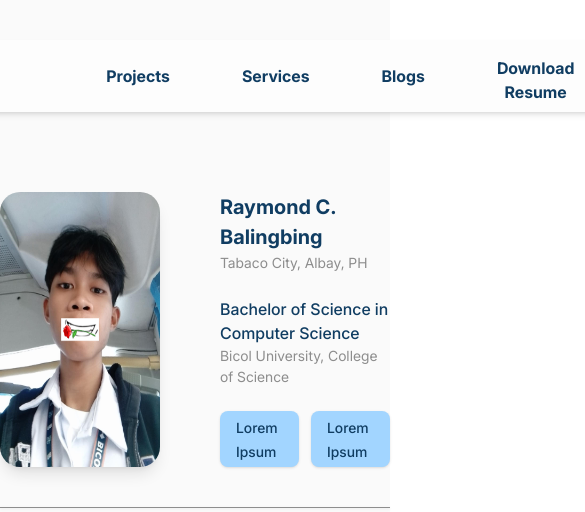
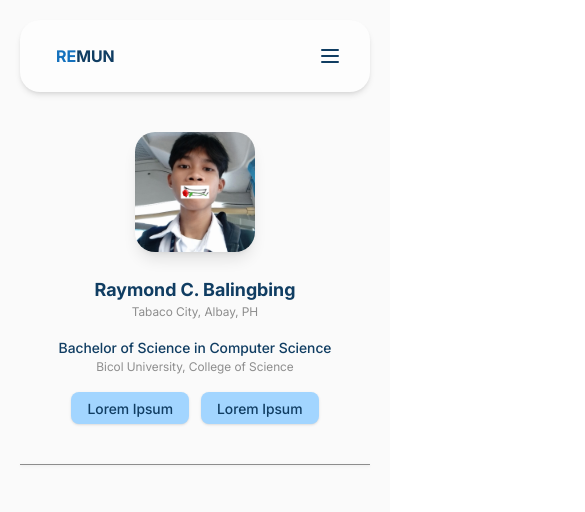
Before and after one commit to dev-remun/remun-portfolio, a React app: page / in a window 390 px wide. Shown: the top 512 px of the page, 585 px wide, since content can reach past the window. Built offline with nearby package versions, Linux system fonts and the light colour scheme; the HTML template or start-up script is replaced by a standard one.

Commit message:
REFACTOR: Responsive UI, FIX: Routing in the navigation bar

```diff
--- a/src/components/Navbar.jsx
+++ b/src/components/Navbar.jsx
@@ -2,37 +2,64 @@
 import Logo from "./Logo";
 import Button from "./Button";
 
-import navigateTo from "../utilities/pageNavigation";
 import { useNavigate } from "react-router-dom";
-import { useEffect } from "react";
 import { useState } from "react";
 
 const Navbar = () => {
 
     const navigate = useNavigate();
-    const [route, setRoute] = useState("");
 
-    useEffect(() => {
-        navigate({route})
-    }, []);
+    const [is_menu_open, setIsMenuOpen] = useState(false);
 
+    const handleNavigation = (path) => {
+        navigate(path);
+        setIsMenuOpen(false);
+    }
 
-    const testClick = () => {
-        setRoute
+    const handleDownload = () => {
+        console.log("Downloading resume...");
     }
 
     return(
-        <nav className="w-fit flex justify-center mt-[40px] mb-[80px] gap-[200px] px-[40px] py-[16px] bg-[#FDFDFD] rounded-[20px] shadow-md">
+        <nav className="relative w-full max-w-[880px] flex justify-between items-center mt-[20px] md:mt-[40px] mb-[40px] md:mb-[80px] px-[20px] md:px-[40px] py-[16px] bg-[#FDFDFD] rounded-[20px] shadow-md z-50">
             {/* Logo */}
-            <Logo onClickButton={testClick}/>
+            <Logo onClickButton={() => handleNavigation("/")}/>
+
+            {/* Humberger menu */}
+            <button
+                className="block md:hidden text-[#103D62] p-2"
+                onClick={() => setIsMenuOpen(!is_menu_open)} >
+
+                {is_menu_open ? (
+                // # close icon
+                    <svg className="w-6 h-6" fill="none" stroke="currentColor" viewBox="0 0 24 24">
+                        <path strokeLinecap="round" strokeLinejoin="round" strokeWidth="2" d="M6 18L18 6M6 6l12 12" />
+                    </svg>
+                ) : (
+                    // # hamburger icon
+                    <svg className="w-6 h-6" fill="none" stroke="currentColor" viewBox="0 0 24 24">
+                        <path strokeLinecap="round" strokeLinejoin="round" strokeWidth="2" d="M4 6h16M4 12h16M4 18h16" />
+                    </svg>
+                )}
+            </button>
 
             {/* Navigation Button */}
-            <div className="flex gap-[40px]">
-                <Button button_name={"Projects"} onClickButton={navigateTo("/projects")} />
-                <Button button_name={"Services"} onClickButton={navigateTo("/services")} />
-                <Button button_name={"Blogs"} onClickButton={testClick} />
-                <Button button_name={"Download Resume"} onClickButton={testClick} />
+            <div className="hidden md:flex gap-[40px]">
+                <Button button_name={"Projects"} onClickButton={() => handleNavigation("/projects")} />
+                <Button button_name={"Services"} onClickButton={() => handleNavigation("/services")} />
+                <Button button_name={"Blogs"} onClickButton={() => handleNavigation("/blogs")} />
+                <Button button_name={"Download Resume"} onClickButton={() => handleDownload()} />
             </div>
+
+            {/* Mobile dropdown menu */}
+            {is_menu_open && (
+                <div className="absolute top-[80px] left-0 w-full bg-[#FDFDFD] shadow-md rounded-[20px] flex flex-col p-[20px] gap-[10px] md:hidden">
+                    <Button button_name={"Projects"} onClickButton={() => handleNavigation("/projects")} />
+                    <Button button_name={"Services"} onClickButton={() => handleNavigation("/services")} />
+                    <Button button_name={"Blogs"} onClickButton={() => handleNavigation("/blogs")} />
+                    <Button button_name={"Download Resume"} onClickButton={() => handleDownload()} />
+                </div>
+            )}
 
         </nav>
     );
--- a/src/components/ProfileCard.jsx
+++ b/src/components/ProfileCard.jsx
@@ -2,20 +2,20 @@ import Tag from "./Tag";
 
 const ProfileCard = () => {
     return (
-        <div className="flex gap-x-[60px] max-w-[880px] w-full">
+        <div className="flex flex-col md:flex-row items-center md:items-start md:pl-[64px] text-center md:text-left gap-y-[24px] md:gap-y-0 gap-x-[60px] max-w-[880px] w-full px-[20px] md:px-0">
             {/* Profile Picture */}
-            <img src="/remun_pic_1.jpg" width={160} height={160} className="rounded-[20px] shadow-lg"/>
+            <img src="/remun_pic_1.jpg" className="w-[120px] md:w-[160px] h-[120px] md:h-[160px] rounded-[20px] shadow-lg object-cover" alt="Profile" />
 
             {/* Profile Information */}
-            <div className="flex flex-col justify-center gap-y-[24px]">
+            <div className="flex flex-col justify-center items-center md:items-start gap-y-[16px] md:gap-y-[24px]">
                 <div className="flex flex-col">
-                    <h1 className="font-[inter-bold] text-[#103D62] text-[20px]">Raymond C. Balingbing</h1>
-                    <p className="font-[inter-regular] text-[#8D8D8D] text-[14px]">Tabaco City, Albay, PH</p>
+                    <h1 className="font-[inter-bold] text-[#103D62] text-[18px] md:text-[20px]">Raymond C. Balingbing</h1>
+                    <p className="font-[inter-regular] text-[#8D8D8D] text-[12px] md:text-[14px]">Tabaco City, Albay, PH</p>
                 </div>
 
                 <div className="flex flex-col">
-                    <h2 className="font-[inter-medium] text-[#103D62] text-[16px]">Bachelor of Science in Computer Science</h2>
-                    <p className="font-[inter-regular] text-[#8D8D8D] text-[14px]">Bicol University, College of Science</p>
+                    <h2 className="font-[inter-medium] text-[#103D62] text-[14px] md:text-[16px]">Bachelor of Science in Computer Science</h2>
+                    <p className="font-[inter-regular] text-[#8D8D8D] text-[12px] md:text-[14px]">Bicol University, College of Science</p>
                 </div>
 
                 <div className="flex gap-x-[12px]">
--- a/src/pages/HomePage.jsx
+++ b/src/pages/HomePage.jsx
@@ -4,7 +4,7 @@ import ProfileCard from "../components/ProfileCard";
 
 const HomePage = () => {
     return (
-        <div className="flex flex-col items-center bg-[#FAFAFA] h-screen">
+        <div className="flex flex-col items-center bg-[#FAFAFA] min-h-screen px-[20px] md:px-0 overflow-x-hidden">
             <Navbar />
             <ProfileCard />
             <div className="h-[1px] max-w-[880px] w-full bg-[#8D8D8D] my-[40px] shadow-sm"></div>
--- a/src/utilities/pageNavigation.js
+++ /dev/null
@@ -1,13 +0,0 @@
-
-import { useEffect } from "react";
-import { useNavigate } from "react-router-dom";
-
-const navigateTo = ({route}) => {
-    const navigate = useNavigate();
-
-    useEffect(() => {
-        navigate({route})
-    }, []);
-}
-
-export default navigateTo;
```
